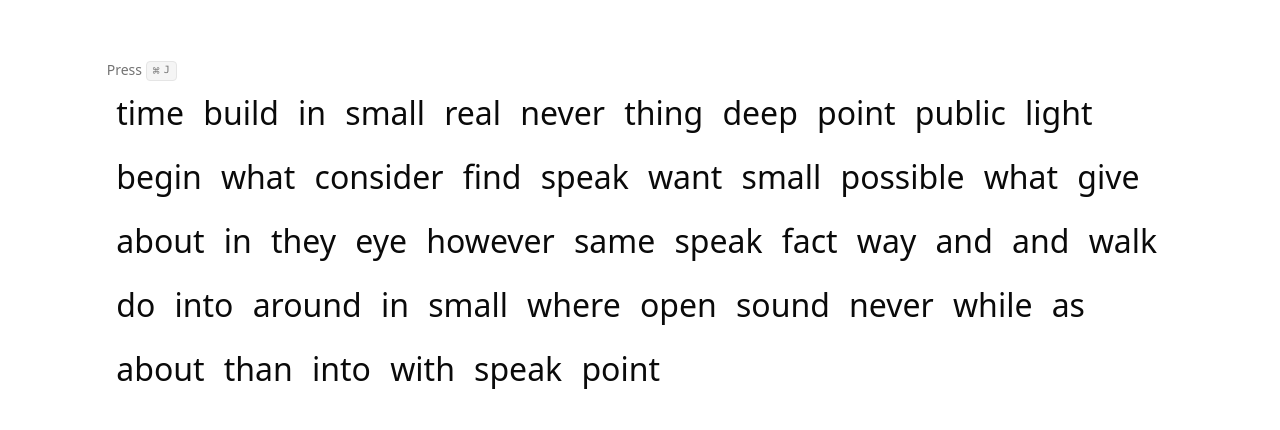
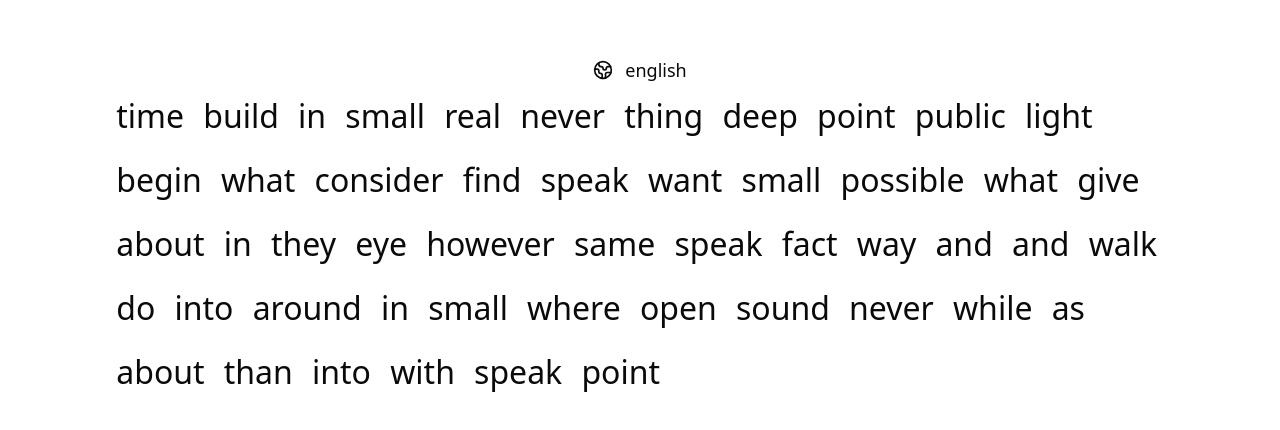
Before and after one commit to IgorDyshuk/new-speed-typing-test, a React (Vite) app: page / in a window 1280 px wide. Shown: the part 170-600 px from the top of the page. Built offline with nearby package versions, Linux system fonts and the light colour scheme.

Commit message:
Create Lang Choice modal window

```diff
--- a/src/components/LangChoice.tsx
+++ b/src/components/LangChoice.tsx
@@ -1,13 +1,10 @@
 "use client"
 
-import * as React from "react"
 import {
-    Calculator,
-    Calendar,
     CreditCard,
     Settings,
-    Smile,
     User,
+    Earth
 } from "lucide-react"
 
 import {
@@ -20,68 +17,59 @@ import {
     CommandSeparator,
     CommandShortcut,
 } from "@/components/ui/command"
+import {useState} from "react";
 
 export function LangChoice() {
-    const [open, setOpen] = React.useState(false)
+    const [open, setOpen] = useState(false)
 
-    React.useEffect(() => {
-        const down = (e: KeyboardEvent) => {
-            if (e.key === "j" && (e.metaKey || e.ctrlKey)) {
-                e.preventDefault()
-                setOpen((open) => !open)
-            }
-        }
-
-        document.addEventListener("keydown", down)
-        return () => document.removeEventListener("keydown", down)
-    }, [])
+    const handleClick = async () => {
+        setOpen(true)
+    }
 
     return (
-        <>
-            <p className="text-muted-foreground text-sm">
-                Press{" "}
-                <kbd className="bg-muted text-muted-foreground pointer-events-none inline-flex h-5 items-center gap-1 rounded border px-1.5 font-mono text-[10px] font-medium opacity-100 select-none">
-                    <span className="text-xs">⌘</span>J
-                </kbd>
-            </p>
+        <div className={"flex justify-center"}>
+            <button
+                onClick={handleClick}
+                className={"flex items-center justify-center gap-3 text-lg font-[500]" +
+                    " hover: cursor-pointer"}
+            >
+                <Earth className={"w-5"}/> english
+            </button>
             <CommandDialog open={open} onOpenChange={setOpen}>
-                <CommandInput placeholder="Type a command or search..." />
+                <CommandInput placeholder="Type a command or search..."/>
                 <CommandList>
                     <CommandEmpty>No results found.</CommandEmpty>
                     <CommandGroup heading="Suggestions">
                         <CommandItem>
-                            <Calendar />
-                            <span>Calendar</span>
+                            <span>English</span>
                         </CommandItem>
                         <CommandItem>
-                            <Smile />
-                            <span>Search Emoji</span>
+                            <span>Ukrainian</span>
                         </CommandItem>
                         <CommandItem>
-                            <Calculator />
-                            <span>Calculator</span>
+                            <span>Russian</span>
                         </CommandItem>
                     </CommandGroup>
-                    <CommandSeparator />
-                    <CommandGroup heading="Settings">
+                    <CommandSeparator/>
+                    <CommandGroup heading="Other languages:">
                         <CommandItem>
-                            <User />
+                            <User/>
                             <span>Profile</span>
                             <CommandShortcut>⌘P</CommandShortcut>
                         </CommandItem>
                         <CommandItem>
-                            <CreditCard />
+                            <CreditCard/>
                             <span>Billing</span>
                             <CommandShortcut>⌘B</CommandShortcut>
                         </CommandItem>
                         <CommandItem>
-                            <Settings />
+                            <Settings/>
                             <span>Settings</span>
                             <CommandShortcut>⌘S</CommandShortcut>
                         </CommandItem>
                     </CommandGroup>
                 </CommandList>
             </CommandDialog>
-        </>
+        </div>
     )
 }
--- a/src/components/ui/command.tsx
+++ b/src/components/ui/command.tsx
@@ -145,7 +145,7 @@ function CommandItem({
     <CommandPrimitive.Item
       data-slot="command-item"
       className={cn(
-        "data-[selected=true]:bg-accent data-[selected=true]:text-accent-foreground [&_svg:not([class*='text-'])]:text-muted-foreground relative flex cursor-default items-center gap-2 rounded-sm px-2 py-1.5 text-sm outline-hidden select-none data-[disabled=true]:pointer-events-none data-[disabled=true]:opacity-50 [&_svg]:pointer-events-none [&_svg]:shrink-0 [&_svg:not([class*='size-'])]:size-4",
+        "data-[selected=true]:bg-accent data-[selected=true]:text-accent-foreground [&_svg:not([class*='text-'])]:text-muted-foreground relative flex cursor-default items-center gap-2 rounded-sm px-2 py-1.5 text-sm outline-hidden select-none data-[disabled=true]:pointer-events-none data-[disabled=true]:opacity-50 [&_svg]:pointer-events-none [&_svg]:shrink-0 [&_svg:not([class*='size-'])]:size-4 hover:cursor-pointer",
         className
       )}
       {...props}
```
